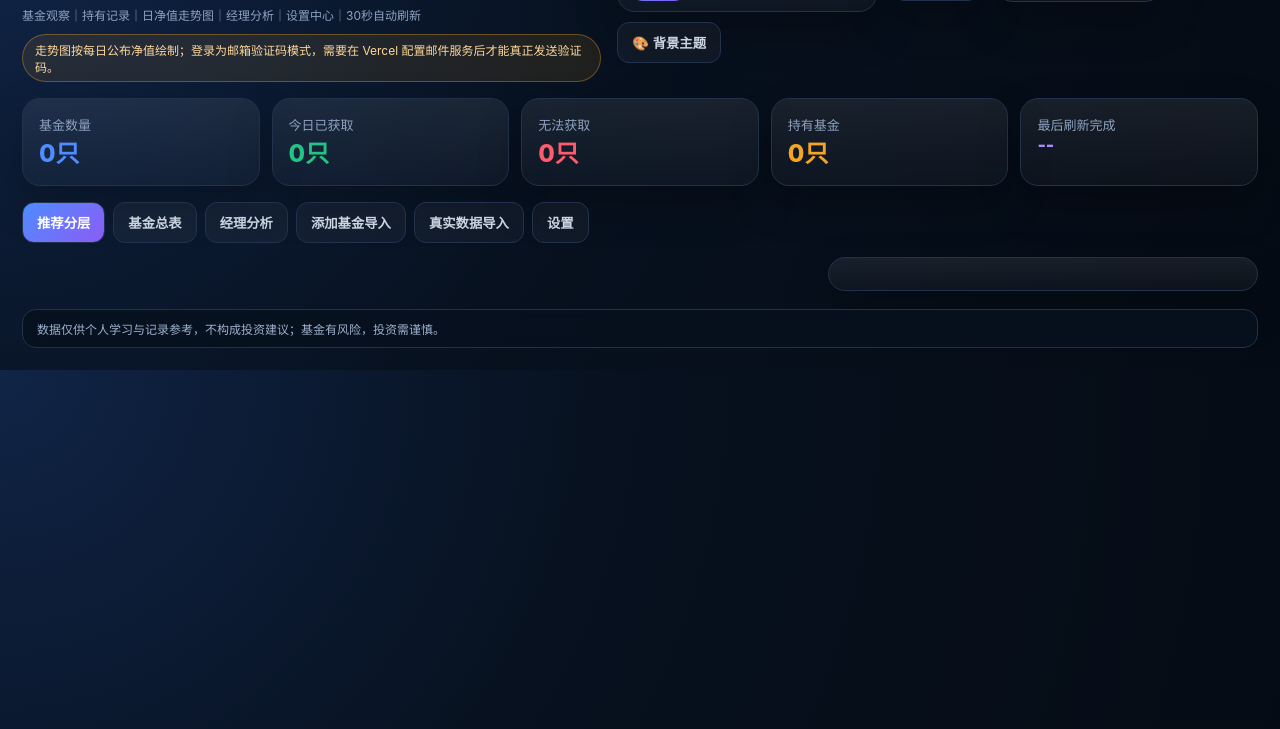
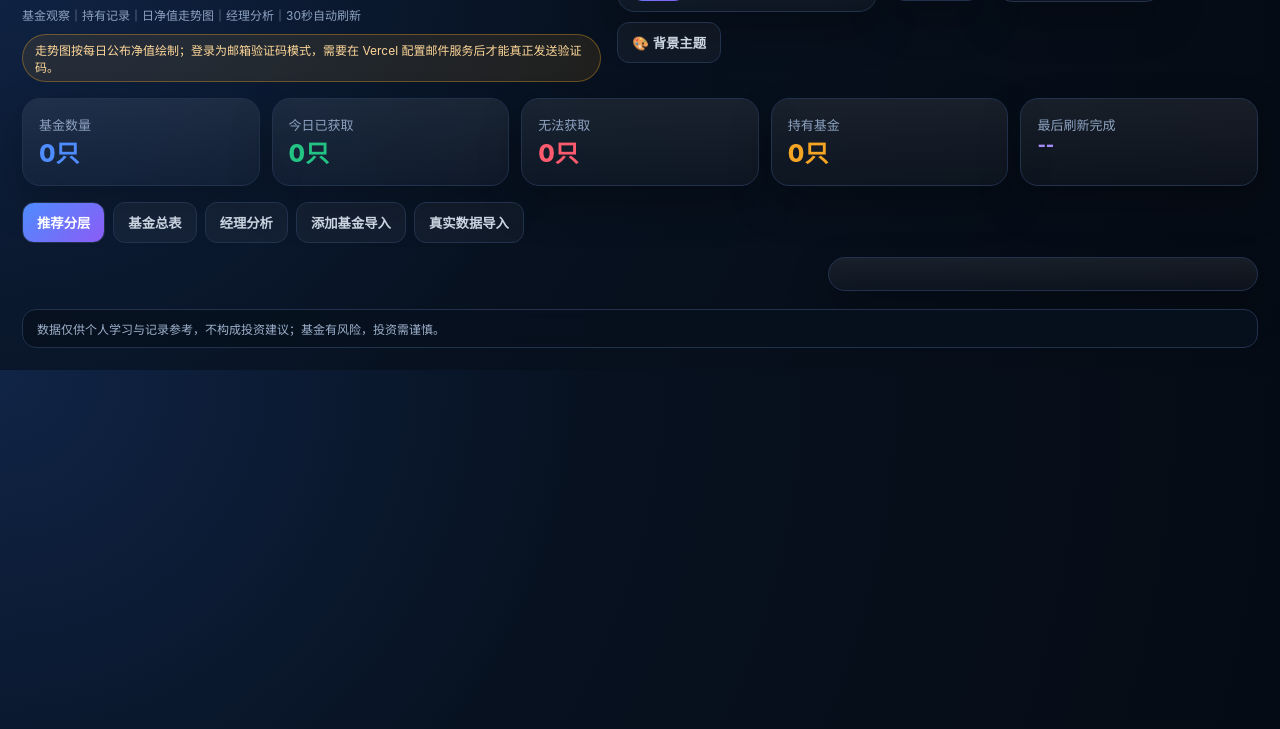
Before and after one commit to tan520888/world-tour, a website: page index.html in a window 1280 px wide. Shown: the part 71-800 px from the top of the page. Drawn offline with Linux system fonts and the light colour scheme; no server answers.

Commit message:
Remove settings tab from main page

```diff
--- a/index.html
+++ b/index.html
@@ -13,7 +13,7 @@
   <header class="top">
     <div>
       <h1>星河基金罗盘</h1>
-      <div class="sub">基金观察｜持有记录｜日净值走势图｜经理分析｜设置中心｜30秒自动刷新</div>
+      <div class="sub">基金观察｜持有记录｜日净值走势图｜经理分析｜30秒自动刷新</div>
       <div class="warn">走势图按每日公布净值绘制；登录为邮箱验证码模式，需要在 Vercel 配置邮件服务后才能真正发送验证码。</div>
     </div>
     <div class="top-actions">
@@ -116,5 +116,6 @@
 <script src="/app.js"></script>
 <script src="/patch-v11.js"></script>
 <script src="/patch-v12.js"></script>
+<script src="/patch-v13.js"></script>
 </body>
 </html>
```
